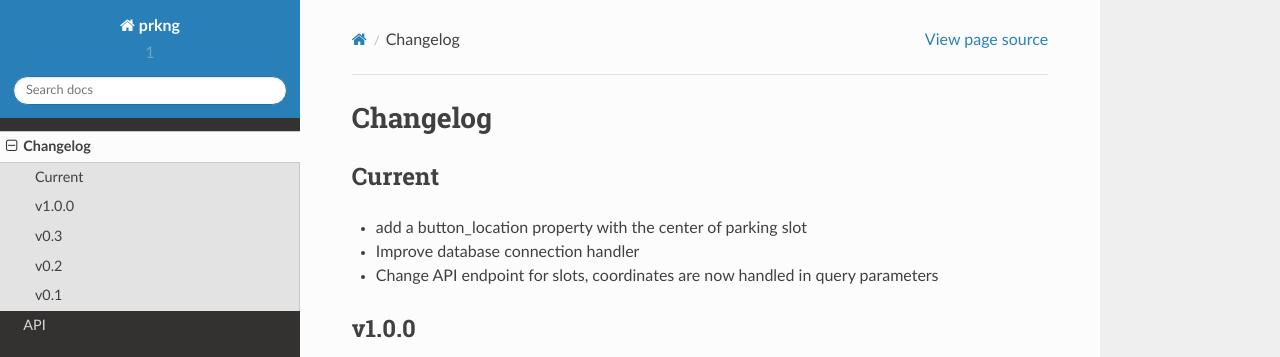
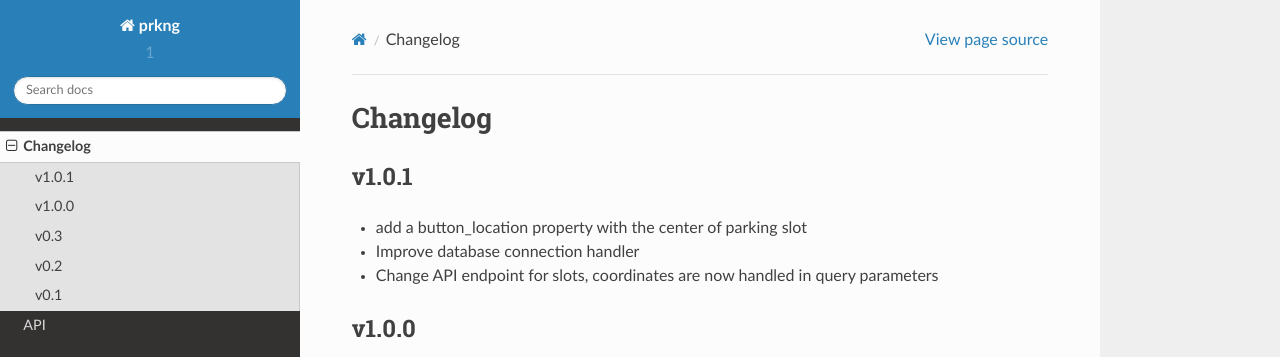
Before and after one commit to prkng/api, a Sphinx documentation site: the page built from doc/CHANGELOG.rst, in a window 1280 px wide and 1097 px high. Shown: the top 357 px of the window. Built offline with Sphinx 7.4.7 and the Read the Docs theme 2.0.0, drawn with Linux system fonts in a browser that asks for light colours.

Commit message:
bump version 1.0.1

```diff
--- a/doc/CHANGELOG.rst
+++ b/doc/CHANGELOG.rst
@@ -1,8 +1,8 @@
 Changelog
 =========
 
-Current
--------
+v1.0.1
+------
 
 - add a button_location property with the center of parking slot
 - Improve database connection handler
--- a/prkng/__init__.py
+++ b/prkng/__init__.py
@@ -6,7 +6,7 @@ from flask import Flask
 from logger import Logger, set_level
 
 
-__version__ = '1.0.1.dev'
+__version__ = '1.0.1'
 
 
 def create_app(env='Defaults'):
```
